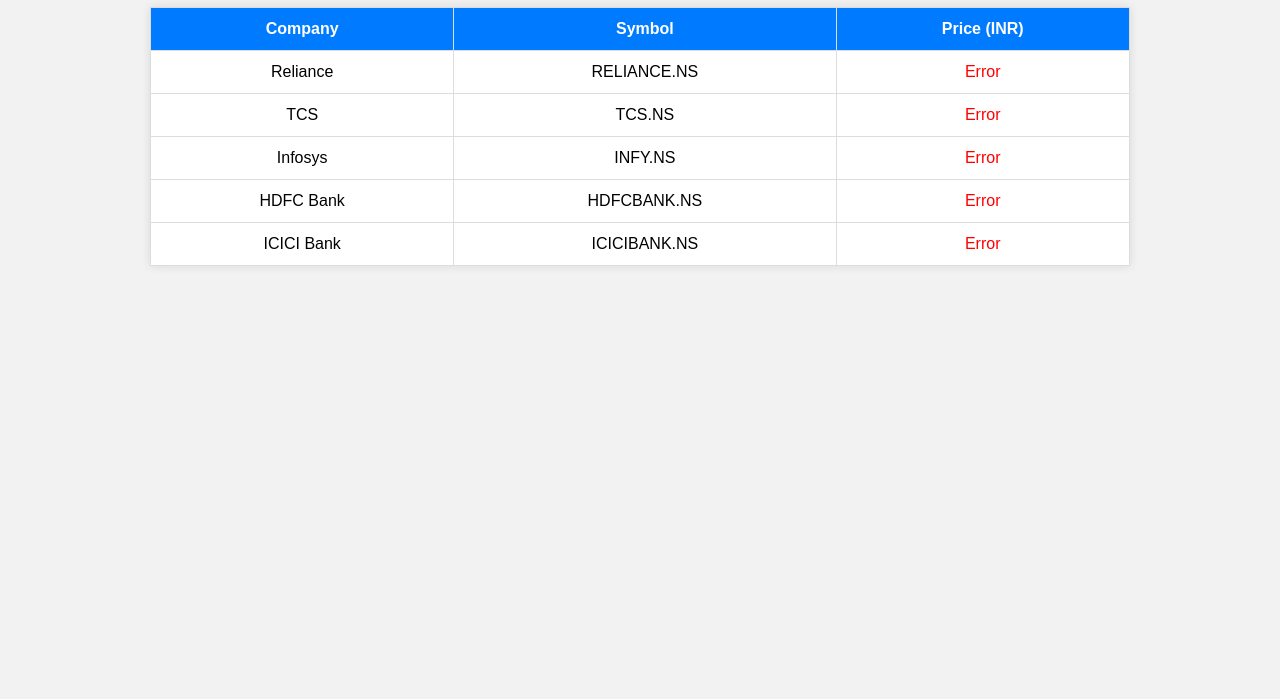
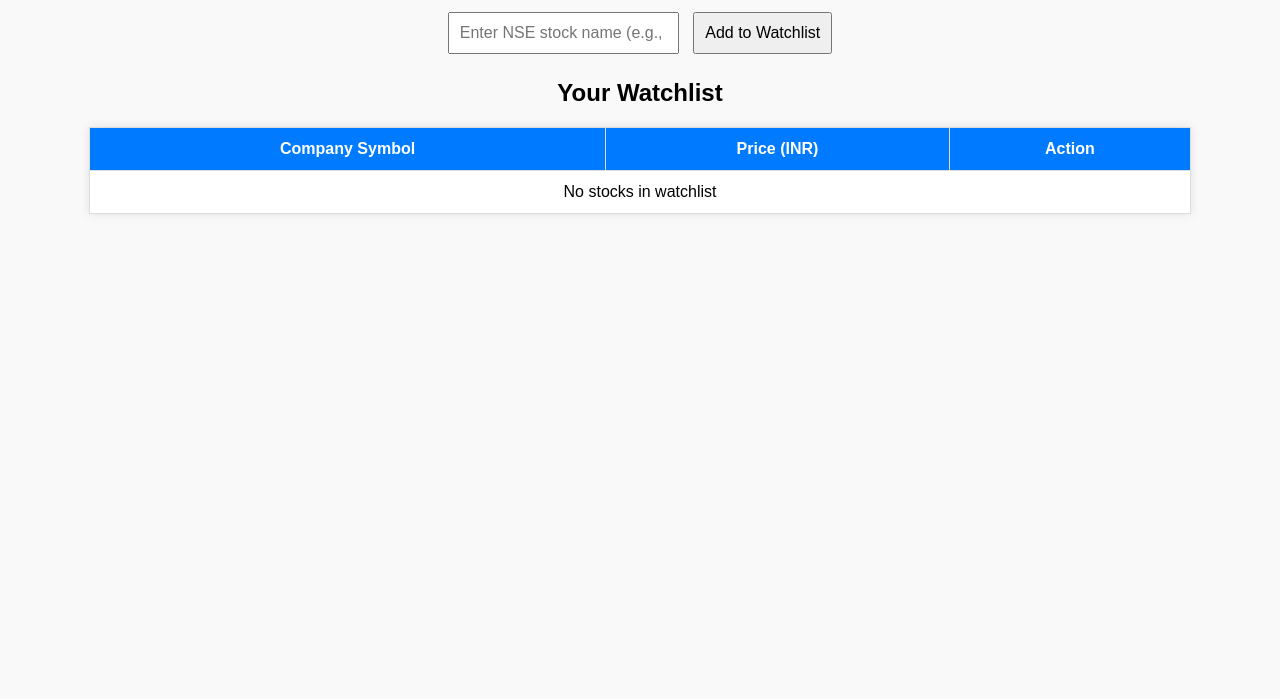
Before and after one commit to RajvendraSinghRao/ProMtf, a plain HTML site: page index.html in a window 1280 px wide. Shown: the part 101-800 px from the top of the page. Drawn offline with Linux system fonts and the light colour scheme; no server answers.

Commit message:
Update index.html

```diff
--- a/index.html
+++ b/index.html
@@ -2,18 +2,23 @@
 <html lang="en">
 <head>
   <meta charset="UTF-8" />
-  <title>Live NSE Stock Prices (Yahoo Finance)</title>
+  <title>NSE Stock Watchlist</title>
   <style>
     body {
       font-family: Arial, sans-serif;
-      background: #f2f2f2;
+      background: #f9f9f9;
       padding: 20px;
       text-align: center;
     }
+    input, button {
+      padding: 10px;
+      font-size: 16px;
+      margin: 5px;
+    }
     table {
-      margin: auto;
+      margin: 20px auto;
       border-collapse: collapse;
-      width: 80%;
+      width: 90%;
       background-color: white;
       box-shadow: 0 0 10px rgba(0,0,0,0.1);
     }
@@ -26,8 +31,8 @@
       color: white;
     }
     .price {
+      color: green;
       font-weight: bold;
-      color: green;
     }
     .error {
       color: red;
@@ -35,47 +40,57 @@
   </style>
 </head>
 <body>
+<h1>NSE Stock Watchlist</h1>
 
-<h1>Live NSE Stock Prices (Yahoo Finance API)</h1>
+<input type="text" id="stockInput" placeholder="Enter NSE stock name (e.g., RELIANCE)">
+<button onclick="addToWatchlist()">Add to Watchlist</button>
 
+<h2>Your Watchlist</h2>
 <table>
   <thead>
     <tr>
-      <th>Company</th>
-      <th>Symbol</th>
+      <th>Company Symbol</th>
       <th>Price (INR)</th>
+      <th>Action</th>
     </tr>
   </thead>
-  <tbody id="stock-table"></tbody>
+  <tbody id="watchlist"></tbody>
 </table>
 
 <script>
-  const rapidApiKey = "953fa1c9cdmsh31ab9b1cefad2d9p1648e9jsn88dcc2d931b4"; // ✅ Your working key
-  const stocks = [
-    { name: "Reliance", symbol: "RELIANCE.NS" },
-    { name: "TCS", symbol: "TCS.NS" },
-    { name: "Infosys", symbol: "INFY.NS" },
-    { name: "HDFC Bank", symbol: "HDFCBANK.NS" },
-    { name: "ICICI Bank", symbol: "ICICIBANK.NS" }
-  ];
+  const rapidApiKey = "953fa1c9cdmsh31ab9b1cefad2d9p1648e9jsn88dcc2d931b4";
 
-  const table = document.getElementById("stock-table");
+  function getSavedWatchlist() {
+    return JSON.parse(localStorage.getItem("nseWatchlist") || "[]");
+  }
 
-  // Build static rows
-  stocks.forEach(stock => {
-    const row = document.createElement("tr");
-    row.innerHTML = `
-      <td>${stock.name}</td>
-      <td>${stock.symbol}</td>
-      <td id="${stock.symbol.replace('.', '')}">Loading...</td>
-    `;
-    table.appendChild(row);
-  });
+  function saveWatchlist(list) {
+    localStorage.setItem("nseWatchlist", JSON.stringify(list));
+  }
 
-  async function fetchPrices() {
-    const symbols = stocks.map(s => s.symbol).join(",");
-    const url = `https://apidojo-yahoo-finance-v1.p.rapidapi.com/market/v2/get-quotes?region=IN&symbols=${symbols}`;
+  function addToWatchlist() {
+    const input = document.getElementById("stockInput");
+    const symbol = input.value.trim().toUpperCase() + ".NS";
+    if (!symbol.match(/^[A-Z]+\.NS$/)) return alert("Enter valid stock symbol");
+    const watchlist = getSavedWatchlist();
+    if (!watchlist.includes(symbol)) {
+      watchlist.push(symbol);
+      saveWatchlist(watchlist);
+      input.value = "";
+      renderWatchlist();
+    } else {
+      alert("Already in watchlist");
+    }
+  }
 
+  function removeFromWatchlist(symbol) {
+    const updated = getSavedWatchlist().filter(s => s !== symbol);
+    saveWatchlist(updated);
+    renderWatchlist();
+  }
+
+  async function fetchPrices(symbols) {
+    const url = `https://apidojo-yahoo-finance-v1.p.rapidapi.com/market/v2/get-quotes?region=IN&symbols=${symbols.join(',')}`;
     try {
       const res = await fetch(url, {
         method: "GET",
@@ -84,33 +99,46 @@
           "X-RapidAPI-Host": "apidojo-yahoo-finance-v1.p.rapidapi.com"
         }
       });
-
       const data = await res.json();
-      const results = data.quoteResponse.result;
-
-      results.forEach(stock => {
-        const cell = document.getElementById(stock.symbol.replace('.', ''));
-        if (stock.regularMarketPrice !== undefined) {
-          cell.textContent = `₹${stock.regularMarketPrice.toFixed(2)}`;
-          cell.classList.remove("error");
-          cell.classList.add("price");
-        } else {
-          cell.textContent = "Unavailable";
-          cell.classList.add("error");
-        }
-      });
+      return data.quoteResponse.result;
     } catch (err) {
-      console.error("API fetch error:", err);
-      stocks.forEach(stock => {
-        const cell = document.getElementById(stock.symbol.replace('.', ''));
-        cell.textContent = "Error";
-        cell.classList.add("error");
-      });
+      console.error("API error:", err);
+      return [];
     }
   }
 
-  fetchPrices();
-  setInterval(fetchPrices, 15000); // Refresh every 15 seconds
+  async function renderWatchlist() {
+    const tbody = document.getElementById("watchlist");
+    tbody.innerHTML = "<tr><td colspan='3'>Loading...</td></tr>";
+    const watchlist = getSavedWatchlist();
+    if (watchlist.length === 0) {
+      tbody.innerHTML = "<tr><td colspan='3'>No stocks in watchlist</td></tr>";
+      return;
+    }
+    const prices = await fetchPrices(watchlist);
+    tbody.innerHTML = "";
+    watchlist.forEach(symbol => {
+      const stock = prices.find(s => s.symbol === symbol);
+      const row = document.createElement("tr");
+      if (stock && stock.regularMarketPrice !== undefined) {
+        row.innerHTML = `
+          <td>${stock.symbol}</td>
+          <td class="price">₹${stock.regularMarketPrice.toFixed(2)}</td>
+          <td><button onclick="removeFromWatchlist('${symbol}')">Remove</button></td>
+        `;
+      } else {
+        row.innerHTML = `
+          <td>${symbol}</td>
+          <td class="error">Unavailable</td>
+          <td><button onclick="removeFromWatchlist('${symbol}')">Remove</button></td>
+        `;
+      }
+      tbody.appendChild(row);
+    });
+  }
+
+  renderWatchlist();
+  setInterval(renderWatchlist, 15000); // Refresh every 15 sec
 </script>
 
 </body>
```
